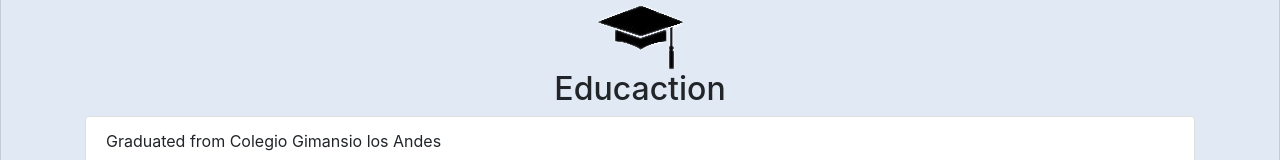
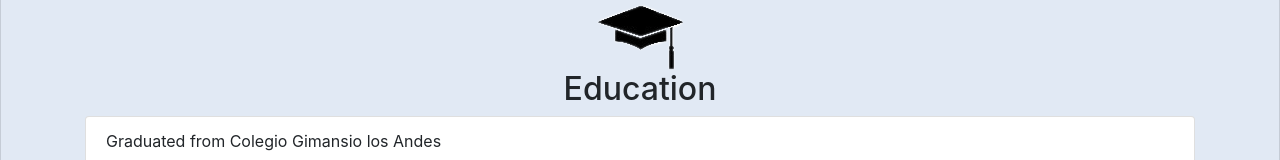
Before and after one commit to nmunar/nmunar.github.io, a plain HTML site: page index.html in a window 1280 px wide. Shown: the part 580-740 px from the top of the page. Drawn offline with nearby package versions, Linux system fonts and the light colour scheme.

Commit message:
Cambios menores

```diff
--- a/index.html
+++ b/index.html
@@ -211,7 +211,7 @@
                 <section class="container" id="IA">
 
                     <img src="/assets/Ed.png" alt="educación ic">
-                    <h2>Educaction</h2>
+                    <h2>Education</h2>
 
 
                     <ul class="list-group">
```
